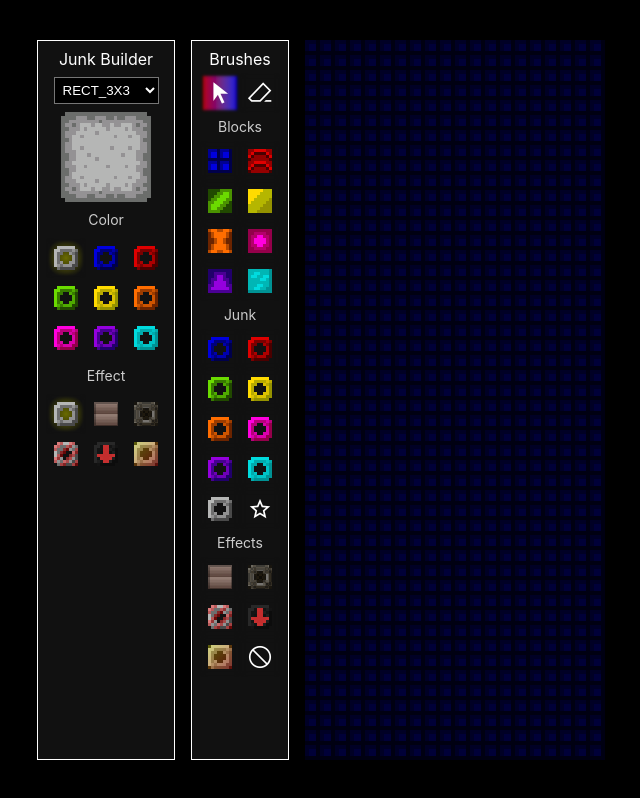
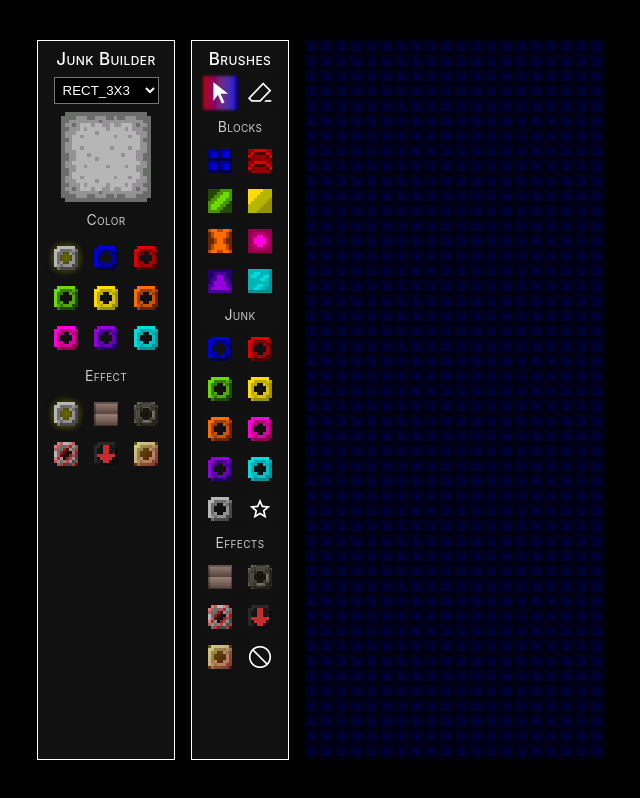
Before and after one commit to aidan-garvey/polymino-level-editor, a Vue app: page / in a window 1280 px wide. Shown: the whole page, without its empty margins (319-959 px from the left). Built offline with nearby package versions, Linux system fonts and the light colour scheme.

Commit message:
Update cursor and text style, fix random block color generation

```diff
--- a/src/components/App.vue
+++ b/src/components/App.vue
@@ -3,7 +3,8 @@
 </template>
 
 <style lang="css">
-@import './variables.scss';
+@import './color.scss';
+@import './typography.scss';
 @import './pdx/tool-selector.scss';
 @import './pdx/junk-builder/selector.scss';
 
@@ -30,21 +31,6 @@ body {
   justify-content: center;
 }
 
-.text-center {
-  text-align: center;
-}
-
-.text-body {
-  font-size: 16px;
-  line-height: 20px;
-}
-
-.text-detail {
-  font-size: 14px;
-  line-height: 20px;
-  color: #ccc;
-}
-
 select {
   outline: none;
   background: #000;
--- a/src/components/pdx/editor/brushes.vue
+++ b/src/components/pdx/editor/brushes.vue
@@ -2,7 +2,7 @@
   <div class="pdx-editor-brushes">
     <pdx-tooltip />
 
-    <div class="text-body text-center">
+    <div class="text-title text-center">
       Brushes
     </div>
 
--- a/src/components/pdx/editor/index.vue
+++ b/src/components/pdx/editor/index.vue
@@ -17,6 +17,7 @@
     <div
       v-if="editor"
       class="pdx-editor__board"
+      :style="cursorStyle"
     >
       <pdx-layer-base :editor />
       <pdx-layer-brush :editor />
@@ -28,8 +29,18 @@
 <script setup lang="ts">
 import { Editor } from '@/types/Editor'
 import { BOARD_HEIGHT, BOARD_WIDTH } from '@/consts/board'
+import { ToolKind } from '@/types/Tool'
 
 const editor = new Editor()
+
+const cursorStyle = computed(() => {
+  switch (editor.leftTool.value.kind) {
+    case ToolKind.BRUSH:
+      return { cursor: 'crosshair' }
+    case ToolKind.SELECT:
+      return {}
+  }
+})
 </script>
 
 <style lang="scss">
--- a/src/components/pdx/junk-builder/index.vue
+++ b/src/components/pdx/junk-builder/index.vue
@@ -2,7 +2,7 @@
   <div class="pdx-junk-builder">
     <pdx-tooltip />
 
-    <div class="text-body text-center">
+    <div class="text-title text-center">
       Junk Builder
     </div>
 
--- /dev/null
+++ b/src/components/typography.scss
@@ -0,0 +1,24 @@
+.text-center {
+  text-align: center;
+}
+
+.text-title {
+  font-size: 17px;
+  line-height: 20px;
+  font-variant-caps: small-caps;
+  font-weight: 500;
+  letter-spacing: 0.025em;
+}
+
+.text-body {
+  font-size: 16px;
+  line-height: 20px;
+}
+
+.text-detail {
+  font-size: 14px;
+  line-height: 20px;
+  color: #ccc;
+  font-variant-caps: small-caps;
+  letter-spacing: 0.025em;
+}
--- a/src/utils/randomColor.ts
+++ b/src/utils/randomColor.ts
@@ -1,6 +1,8 @@
 import type { BlockColor } from '@/types/BlockColor'
 import type { RandomEngine } from '@/utils/RandomEngine'
 import { MinstdRand } from '@/utils/RandomEngine'
+
+const colorEngine = MinstdRand(Math.round(Date.now()))
 
 /**
  * Returns a random non-gray color using the given PRNG engine.
@@ -8,11 +10,10 @@ import { MinstdRand } from '@/utils/RandomEngine'
 export function randomColor(engine: RandomEngine): BlockColor
 
 /**
- * Returns a random non-gray color using Math.random to seed a new PRNG engine.
+ * Returns a random non-gray color using a global PRNG engine.
  */
 export function randomColor(): BlockColor
 
 export function randomColor(engine?: RandomEngine): BlockColor {
-  engine ??= MinstdRand(Math.round(performance.now()))
-  return engine.gen() % 8
+  return (engine ?? colorEngine).gen() % 8
 }
```
Also changed, not shown: src/components/color.scss (renamed from src/components/variables.scss).
